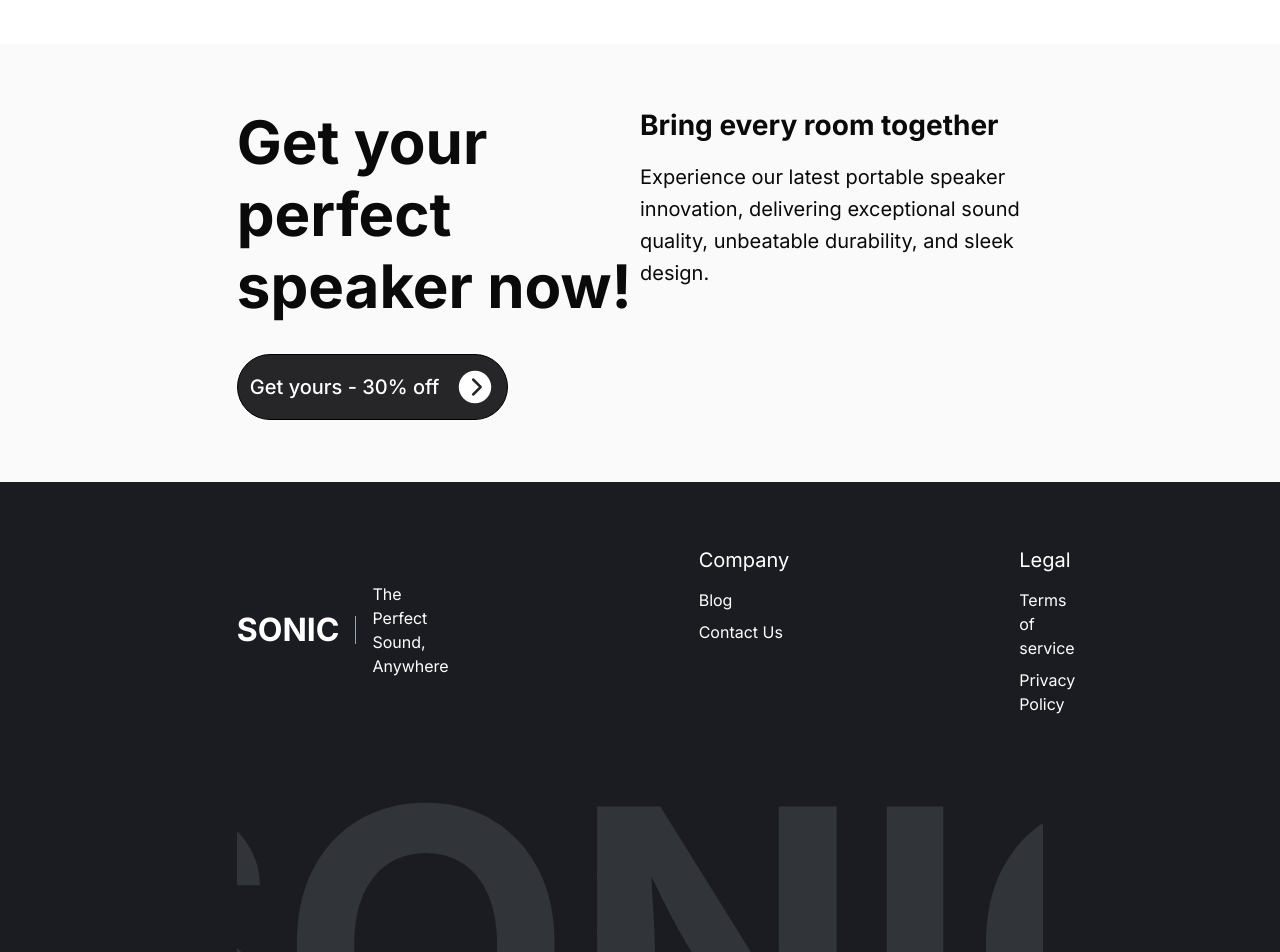
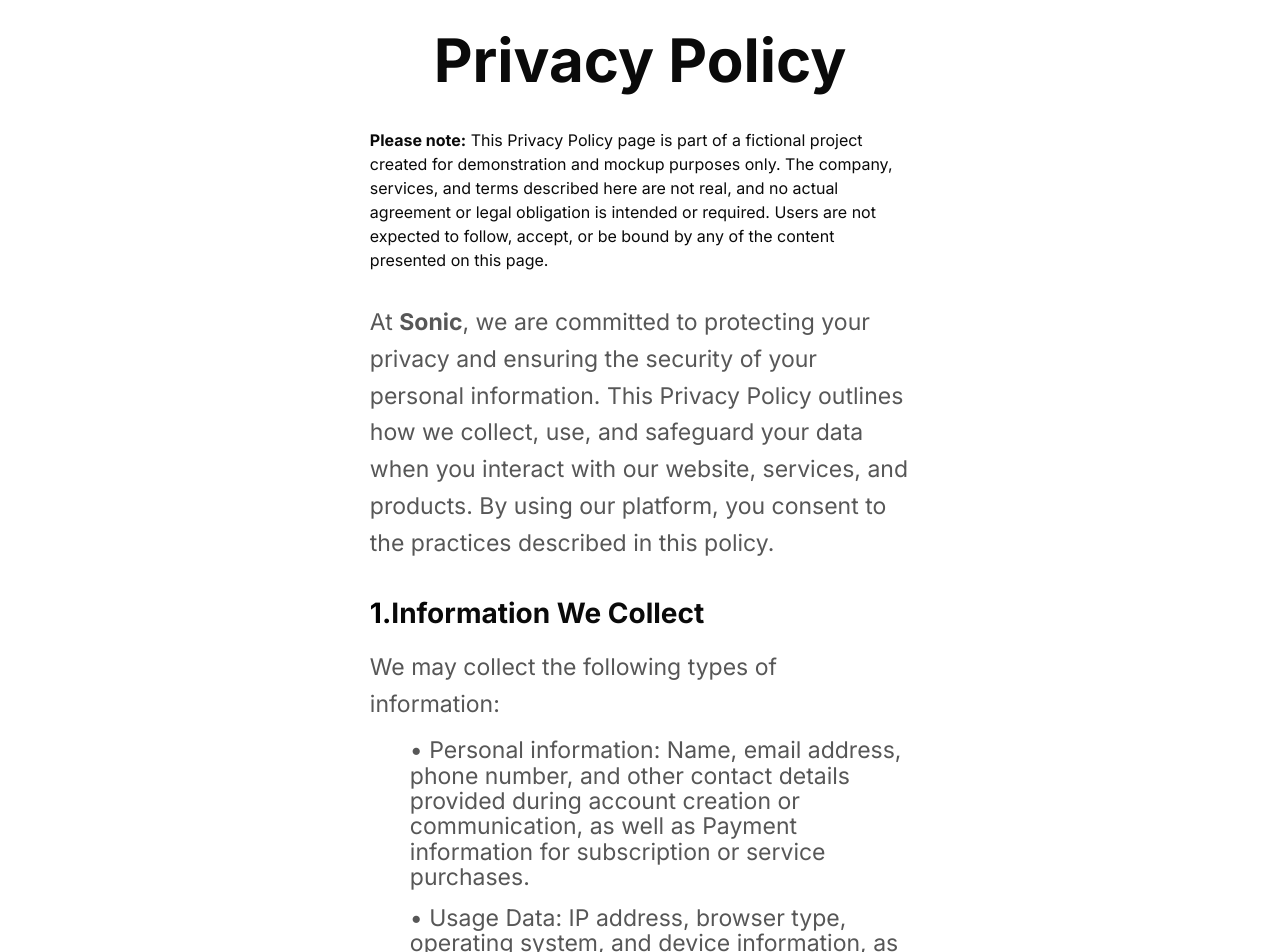
Before and after one commit to Lucascordovaa/sonic-audio, a Next.js app: page /legal/privacy-policy in a window 1280 px wide. Shown: the part 140-1092 px from the top of the page. Built offline with nearby package versions, Linux system fonts and the light colour scheme.

Commit message:
Finished Terms of Service and Privacy Policy pages

```diff
--- a/app/legal/privacy-policy/page.tsx
+++ b/app/legal/privacy-policy/page.tsx
@@ -1,8 +1,41 @@
 import React from 'react'
+import {PiCalendarBlank} from "react-icons/pi";
+import PrivacyPolicySections from "@/components/PrivacyPolicySections/PrivacyPolicySections";
+
 
 const Page = () => {
     return (
-        <div className="w-full pt-[4vh] md:pt-[12vh] h-auto">Page</div>
+        <div className="w-full pt-[4vh] md:pt-[12vh] h-auto">
+            <div className="lg:w-[63%] mx-auto">
+                <div className="w-[90%] lg:w-[67%] mx-auto justify-center space-y-[32px]">
+                    <div
+                        className="flex mx-auto items-center justify-center text-[#575757] rounded-full w-[114px] h-[36px] bg-transparent border border-[#C3C4C5]">
+                        <PiCalendarBlank className="size-[20px]"/>
+                        <p className="text-[16px] leading-[1.5] ml-1">1 Jan 2025</p>
+                    </div>
+                    <div
+                        className="flex mx-auto items-center justify-center">
+                        <h1 className="text-[60px] leading-[1.2] font-semibold">Privacy Policy</h1>
+                    </div>
+
+                    <p><span className="font-semibold">Please note:</span> This Privacy Policy page is part of a
+                        fictional project created for demonstration and mockup purposes only.
+                        The company, services, and terms described here are not real, and no actual agreement or legal
+                        obligation is intended or required.
+                        Users are not expected to follow, accept, or be bound by any of the content presented on this
+                        page.</p>
+
+                    <p className="text-[23px] leading-[1.6] text-[#575757]">
+                        At <span className="font-semibold">Sonic</span>, we are committed to protecting your privacy and ensuring the security of your personal information.
+                        This Privacy Policy outlines how we collect, use, and safeguard your data when you interact with our website, services, and products.
+                        By using our platform, you consent to the practices described in this policy.
+                    </p>
+
+                    <PrivacyPolicySections/>
+
+                </div>
+            </div>
+        </div>
     )
 }
 export default Page
--- a/app/legal/terms-of-service/page.tsx
+++ b/app/legal/terms-of-service/page.tsx
@@ -1,12 +1,12 @@
 import React from 'react'
 import {PiCalendarBlank} from "react-icons/pi";
-import {Sections} from "@/components/TosSections/Sections";
+import {TosSections} from "@/components/TosSections/TosSections";
 
 const Page = () => {
     return (
         <div className="w-full pt-[4vh] md:pt-[12vh] h-auto">
             <div className="xl:w-[63%] mx-auto">
-                <div className="xl:w-[67%] mx-auto justify-center space-y-[32px]">
+                <div className="w-[90%] lg:w-[67%] mx-auto justify-center space-y-[32px]">
                     <div
                         className="flex mx-auto items-center justify-center text-[#575757] rounded-full w-[114px] h-[36px] bg-transparent border border-[#C3C4C5]">
                         <PiCalendarBlank className="size-[20px]"/>
@@ -27,7 +27,7 @@
                         If you do not agree to these terms, please refrain from using our platform.
                     </p>
 
-                    <Sections/>
+                    <TosSections/>
 
                 </div>
             </div>
--- a/components/TosSections/Sections.tsx
+++ b/components/PrivacyPolicySections/PrivacyPolicySections.tsx
@@ -1,28 +1,31 @@
 import React from 'react'
-import {tosSections} from "@/constant/Constant";
+import {privacyPolicySections} from "@/constant/Constant";
 
-export const Sections = () => {
+const PrivacyPolicySections = () => {
     return (
         <div>
             <div className="counter-section space-y-[48px]">
-                {tosSections.map((section, index) => (
+                {privacyPolicySections.map((section, index) => (
                     <section className="countered-section" key={index}>
                         <h5 className="section-heading text-[28px] leading-[1.4] font-semibold mb-4">
                             {section.title}
                         </h5>
+                        <p className="text-[23px] leading-[1.6] text-[#575757] mb-4">{section.subtitle}</p>
                         <div className="space-y-4">
                             {section.points.map((point, i) => (
                                 <p
                                     key={i}
-                                    className="counter-subitem text-[23px] leading-[1.6] text-[#575757]"
+                                    className="pl-[2.5rem] text-[23px] leading-[1.1] text-[#575757] mb-4"
                                 >
-                                    {point}
+                                    • {point}
                                 </p>
                             ))}
                         </div>
+                        <p className="text-[23px] leading-[1.6] text-[#575757] mb-4">{section.extra}</p>
                     </section>
                 ))}
             </div>
         </div>
     )
 }
+export default PrivacyPolicySections
--- /dev/null
+++ b/components/TosSections/TosSections.tsx
@@ -0,0 +1,28 @@
+import React from 'react'
+import {tosSections} from "@/constant/Constant";
+
+export const TosSections = () => {
+    return (
+        <div>
+            <div className="counter-section space-y-[48px]">
+                {tosSections.map((section, index) => (
+                    <section className="countered-section" key={index}>
+                        <h5 className="section-heading text-[28px] leading-[1.4] font-semibold mb-4">
+                            {section.title}
+                        </h5>
+                        <div className="space-y-4">
+                            {section.points.map((point, i) => (
+                                <p
+                                    key={i}
+                                    className="counter-subitem text-[23px] leading-[1.6] text-[#575757]"
+                                >
+                                    {point}
+                                </p>
+                            ))}
+                        </div>
+                    </section>
+                ))}
+            </div>
+        </div>
+    )
+}
--- a/constant/Constant.ts
+++ b/constant/Constant.ts
@@ -127,3 +127,88 @@
         ],
     },
 ];
+
+export const privacyPolicySections = [
+    {
+        title: "Information We Collect",
+        subtitle: "We may collect the following types of information:",
+        points: [
+            "Personal information: Name, email address, phone number, and other contact details provided during " +
+            "account creation or communication, as well as Payment information for subscription or service purchases.",
+            "Usage Data: IP address, browser type, operating system, and device information, as well as details about" +
+            "how you interact with our website (e.g., pages visited, features used, session duration).",
+            "Data you provide: Any content, queries, or files you upload to interact with our AI tools, " +
+            "as well as feedback or survey responses submitted through our platform."
+        ],
+    },
+    {
+        title: "How We Use Your Information",
+        subtitle: "We use your information for the following purposes:",
+        points: [
+            "To provide, personalize, and improve our services.",
+            "To process payments and manage your account.",
+            "To communicate with you about updates, promotions, or support inquiries.",
+            "To analyze usage patterns and improve our AI algorithms.",
+            "To ensure security, detect fraud, and comply with legal obligations.",
+        ],
+    },
+    {
+        title: "How We Share Your Information",
+        subtitle: "We value your privacy and only share your information under the following circumstances:",
+        points: [
+            "With trusted third-party service providers (e.g., payment processors, cloud storage) for operational purposes.",
+            "To comply with legal requirements or respond to lawful requests from public authorities.",
+            "In the event of a business transfer, such as a merger, acquisition, or sale of assets.",
+        ],
+        extra: "We do not sell your personal information to third parties.",
+    },
+    {
+        title: "Data Security",
+        subtitle: "We implement industry-standard measures to protect your data, including encryption, secure servers, " +
+            "and access controls. However, no system is completely secure, and we cannot guarantee the absolute security of your information.",
+        points: [
+        ],
+    },
+    {
+        title: "Cookies and Tracking Technologies",
+        subtitle: "Our website uses cookies and similar technologies to:",
+        points: [
+            "Enhance your browsing experience.",
+            "Analyze traffic and usage patterns.",
+            "Deliver personalized content and advertisements.",
+        ],
+        extra: "You can manage or disable cookies through your browser settings.",
+    },
+    {
+        title: "Your Rights",
+        subtitle: "Depending on your location, you may have the following rights regarding your data:",
+        points: [
+            "Access and Portability: Request a copy of your personal information.",
+            "Correction: Update or correct inaccurate information.",
+            "Deletion: Request the deletion of your data, subject to legal obligations.",
+            "Opt-Out: Unsubscribe from marketing communications or data collection for certain purposes.",
+        ],
+        extra: "To exercise these rights, contact us at example@example.com.",
+    },
+    {
+        title: "Third-Party Links",
+        subtitle: "Our website may contain links to third-party websites or services. We are not responsible " +
+            "for their privacy practices, and we encourage you to review their policies before sharing your information.",
+        points: [
+        ],
+    },
+    {
+        title: "Children’s Privacy",
+        subtitle: "Our services are not intended for individuals under 13 years of age, and we do not knowingly collect personal " +
+            "information from children.",
+        points: [
+        ],
+    },
+    {
+        title: "Changes to This Privacy Policy",
+        subtitle: "We may update this Privacy Policy periodically. Any changes will be posted on this page with a new effective date. " +
+            "Continued use of our services after changes are made indicates your acceptance of the updated policy.",
+        points: [
+        ],
+    },
+];
```
